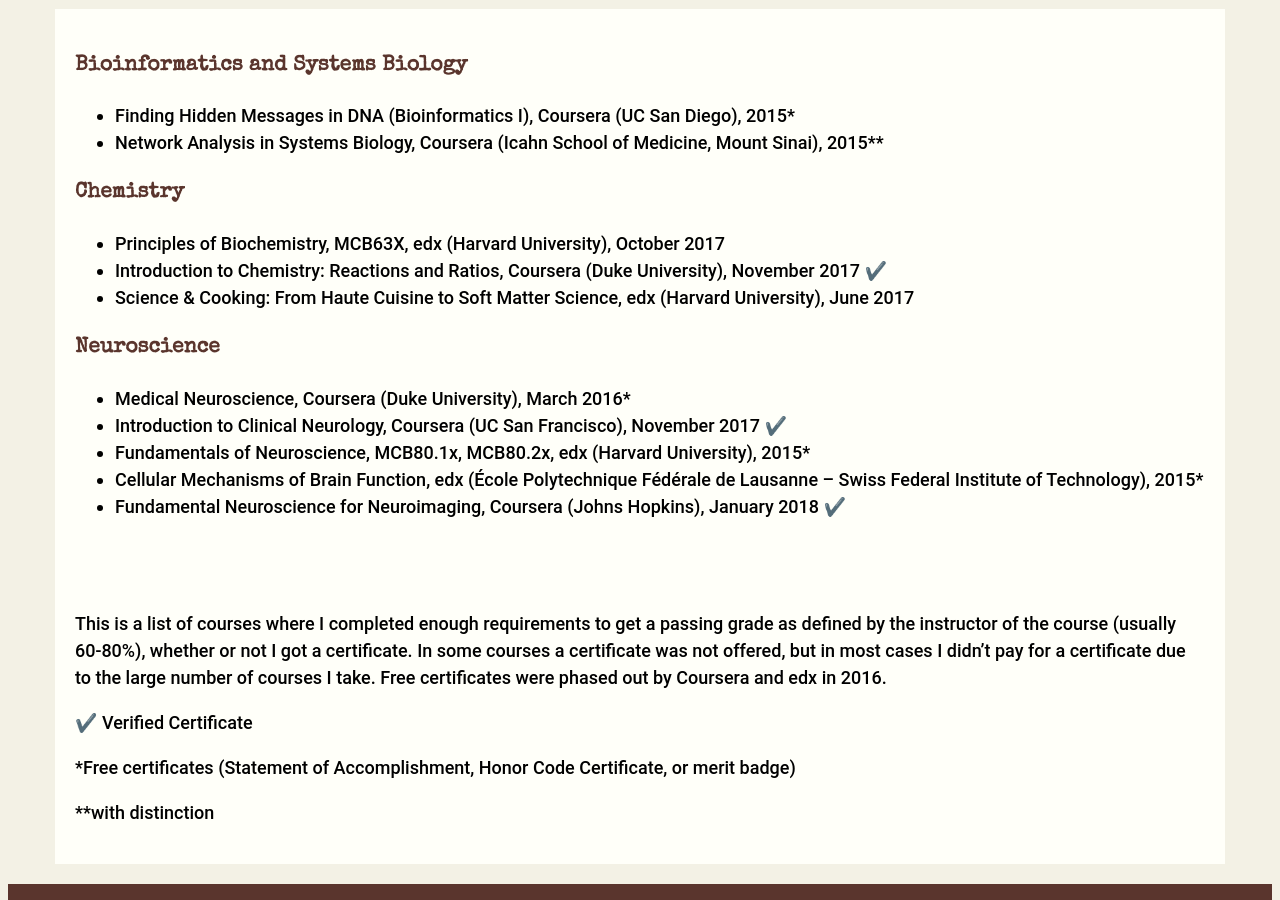
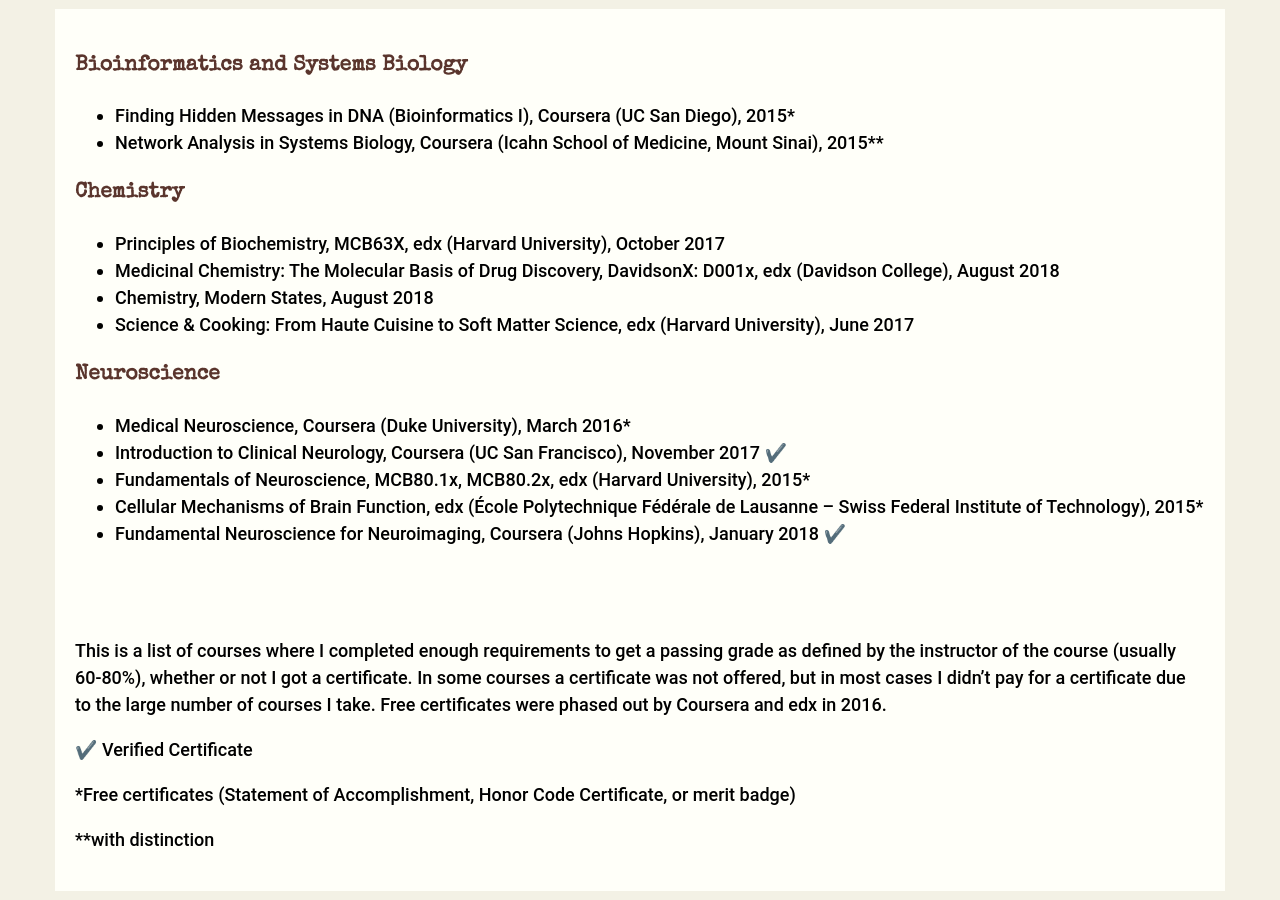
Before and after one commit to ashlynnpai/journal, a Jekyll site: the page built from _pages/science-courses.md, in a window 1280 px wide and 900 px high, scrolled down 460 px. Built offline with Jekyll 4.4.1, drawn with Linux system fonts in a browser that asks for light colours; emoji names are drawn with the system emoji font.

Commit message:
courses Aug 2018

```diff
--- a/_pages/science-courses.md
+++ b/_pages/science-courses.md
@@ -14,7 +14,8 @@ permalink: "/science-courses/"
 {:.coffee .elite}
 
 * Principles of Biochemistry, MCB63X, edx (Harvard University), October 2017
-* Introduction to Chemistry: Reactions and Ratios, Coursera (Duke University), November 2017 :heavy_check_mark:
+* Medicinal Chemistry: The Molecular Basis of Drug Discovery, DavidsonX: D001x, edx (Davidson College), August 2018
+* Chemistry, Modern States, August 2018
 * Science & Cooking: From Haute Cuisine to Soft Matter Science, edx (Harvard University), June 2017
 
 ### Neuroscience
```
Also changed, not shown: _pages/other.md (+1 -0 lines).
